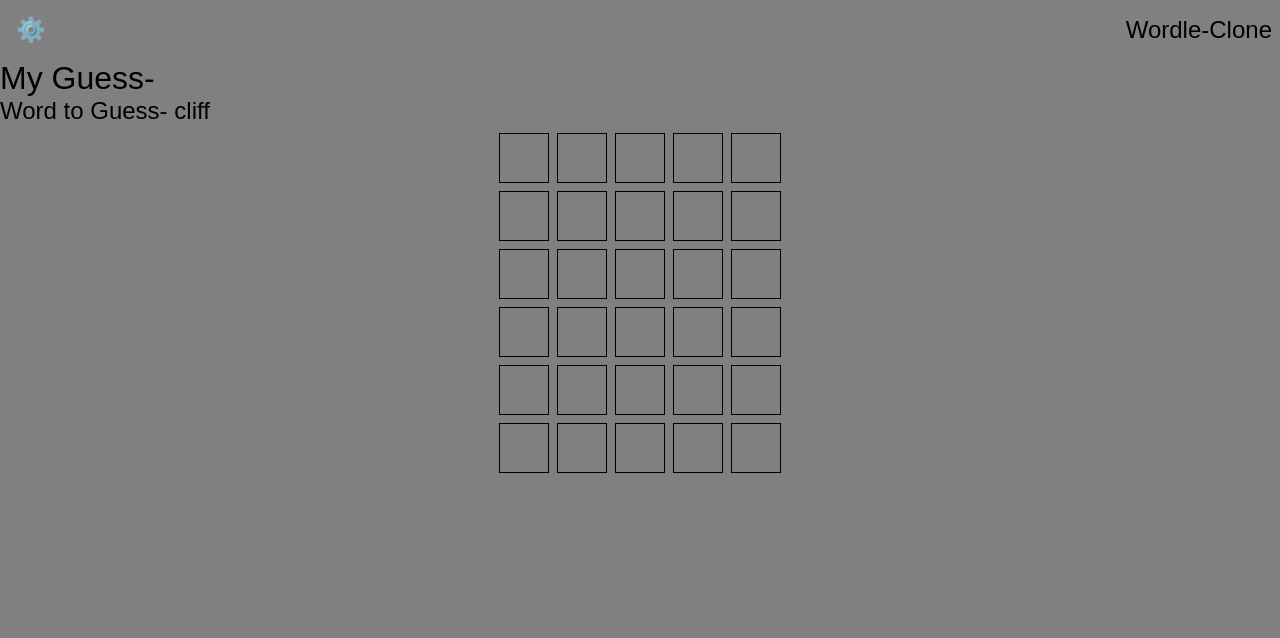
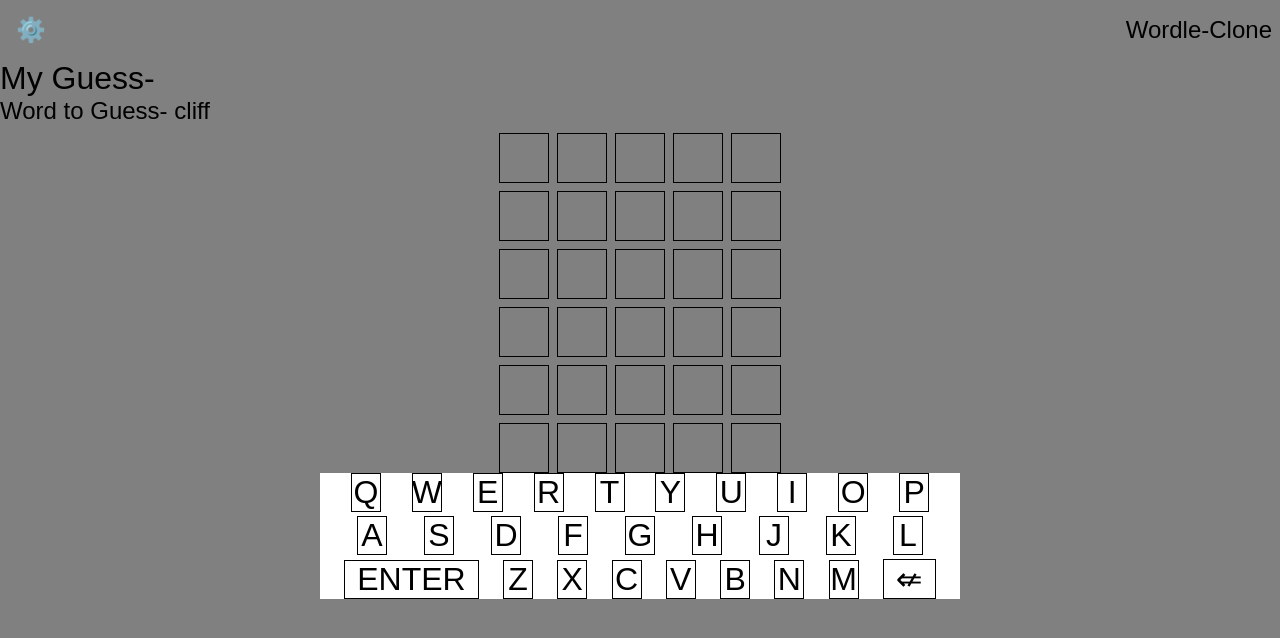
Before and after one commit to Tome888/woordle_clone, a React (Vite) app in the folder wordleClone/: page / in a window 1280 px wide. Shown: the top 638 px of the page. Built offline with nearby package versions, Linux system fonts and the light colour scheme; a web font is replaced by a local one.

Commit message:
added virtual keyboard

```diff
--- a/wordleClone/src/App.tsx
+++ b/wordleClone/src/App.tsx
@@ -6,9 +6,8 @@ import Squares from "./components/Squares";
 import {
   Button,
   IconButton,
-  ToggleButton,
-  ToggleButtonGroup,
 } from "@mui/material";
+import Keyboard from "./components/Keyboard";
 
 function App() {
   const [settings, setSettings] = useState("");
@@ -26,6 +25,7 @@ function App() {
   const setGameWord = () => {
     if (!dataWords) return setGuessWord(null);
 
+
     const randomNumber = Math.floor(
       Math.random() * dataWords[numOfLetters].length
     );
@@ -33,6 +33,26 @@ function App() {
 
     setGuessWord(newWord.split(""));
   };
+
+  const typeFunc = (keyType:string)=>{
+    if(!guessWord)return
+    if (didWon) return;
+    if(keyType==="ENTER" && guessWord.length === myGuess.length){
+      setRowTurn(rowTurn + 1);
+          setGuess([]);
+          setDidWon(checkIfWinner(guessWord, myGuess, numTrys, rowTurn));
+          return
+        }
+
+        if(keyType==="⇍"){setGuess(myGuess.slice(0, -1));
+          return
+        }
+
+        if(keyType!=="⇍" && keyType !== "ENTER" && guessWord.length > myGuess.length)setGuess((prevGuess) => [...prevGuess, keyType.toLocaleLowerCase()]);
+
+
+
+  }
 
   useEffect(() => {
     const handleKeyUp = (e: KeyboardEvent) => {
@@ -201,6 +221,7 @@ function App() {
             />
           );
         })}
+        <Keyboard letterFunc={typeFunc}/>
     </>
   );
 }
--- /dev/null
+++ b/wordleClone/src/components/Keyboard.tsx
@@ -0,0 +1,34 @@
+
+
+const rows = [
+    ["Q", "W", "E", "R", "T", "Y", "U", "I", "O", "P"],
+    ["A", "S", "D", "F", "G", "H", "J", "K", "L"],
+    ["ENTER","Z", "X", "C", "V", "B", "N", "M","⇍"]
+  ];
+
+  interface KeyboardProps{
+    letterFunc: (pressedKey:string)=> void
+  }
+function Keyboard({letterFunc}:KeyboardProps) {
+
+    const keyType = (keyString:string)=>{
+        if(keyString==="ENTER"|| keyString==="⇍") return "specialKey"
+    }
+  return (
+    <div className="keyboardHolder">
+
+    <div className="keyboardContainer">
+        {rows.map((arrKeys, idxx)=>{
+            return <div key={idxx} className="keysRow">
+{
+            arrKeys.map((ky, idx)=>{
+                return <span className={keyType(ky)} key={idx} onClick={()=>letterFunc(ky)}>{ky}</span>
+            })}
+            </div>
+        })}
+    </div>
+        </div>
+  );
+};
+
+export default Keyboard;
--- a/wordleClone/src/components/Squares.tsx
+++ b/wordleClone/src/components/Squares.tsx
@@ -17,7 +17,6 @@ function Squares({
   theWord,
   theGuess,
   turn,
-  winnerFunc,
   restartGame,
 }: SquaresProps) {
   const [rowGuess, setRowGuess] = useState<string[]>([]);
--- a/wordleClone/src/index.css
+++ b/wordleClone/src/index.css
@@ -119,6 +119,46 @@ nav {
 .selectOptions>button:hover{
  background-color: rgba(220, 220, 220, 0.086);
 }
-p{
-  width: fit-content;
+
+/* ============KEYBOARD============ */
+.keyboardHolder{
+  display: flex;
+  justify-content: center;
+  align-items: center;
 }
+
+
+.keyboardContainer{
+  background-color: white;
+  width: 50%;
+  display: flex;
+  flex-direction: column;
+  justify-content: center;
+  align-items: center;
+  gap: 0.25rem;
+}
+
+.keysRow{
+  display: flex;
+  align-items: center;
+  justify-content: space-evenly !important;
+  /* gap: 0.5rem; */
+  width: 100%;
+}
+
+.keysRow>span{
+  font-size: 2rem;
+  border: 1px solid black;
+  width: 30px;
+  /* width: fit-content; */
+  padding-left: 0.75rem;
+  padding-right: 0.75rem;
+  display: flex;
+  align-items: center;
+  justify-content: center;
+  cursor: pointer;
+
+}
+.specialKey{
+width: fit-content !important;
+}
```
